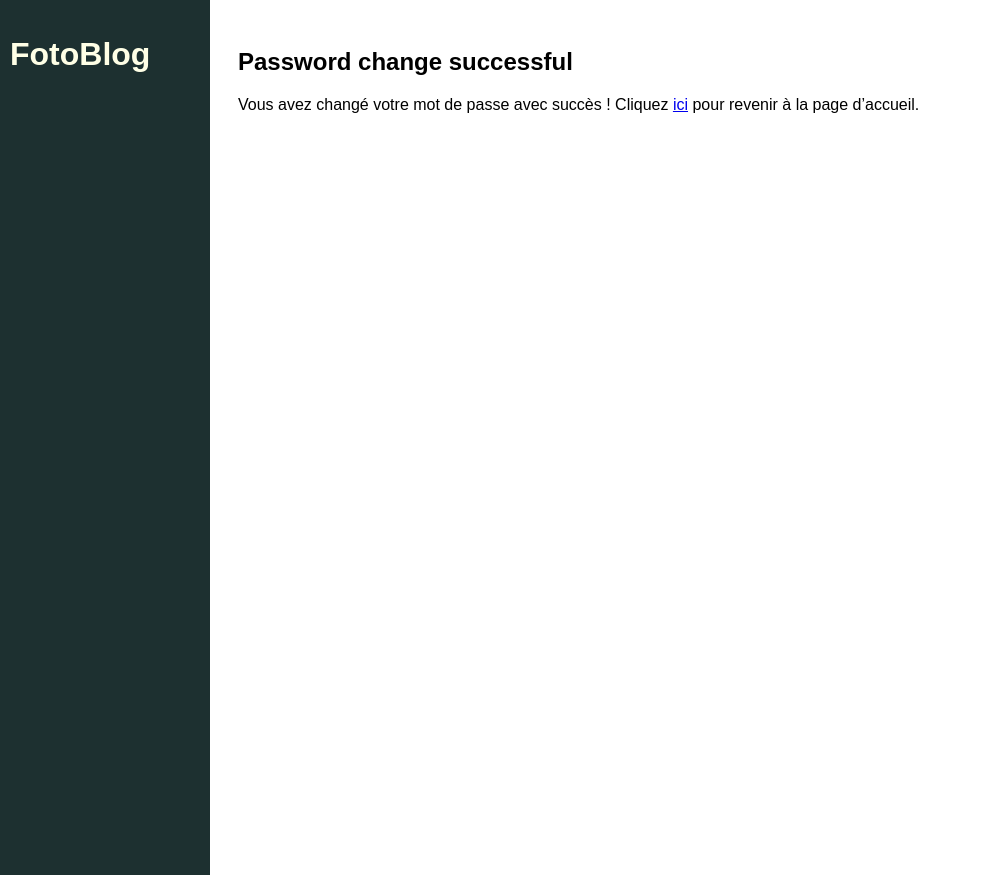
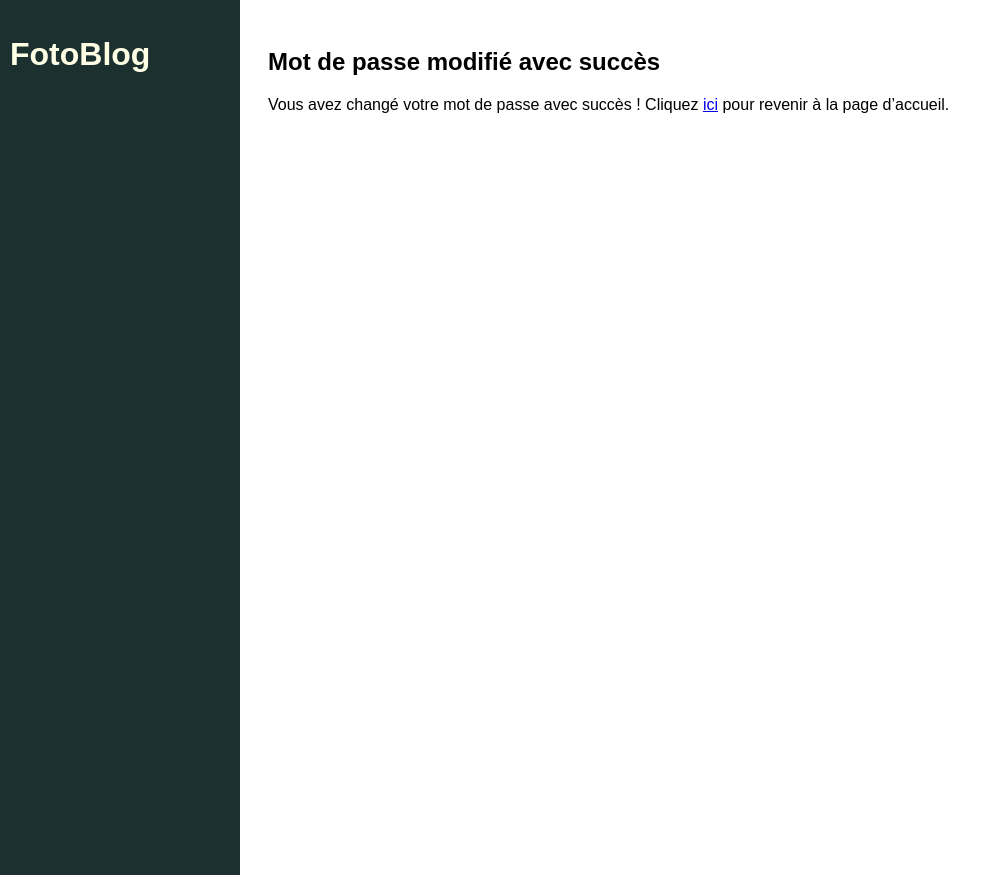
Before and after one commit to OpenClassrooms-Student-Center/7192426-Django-intermediaire, a Django app: template authentication/templates/authentication/password_change_done.html in a window 1280 px wide. Shown: the whole page, without its empty margins (0-999 px from the left). Run offline with Django 3.2, Linux system fonts and the light colour scheme; the template is opened without the code that fills it, so the values that code supplies are empty.

Commit message:
Added styling to the site: French translation

```diff
--- a/authentication/templates/authentication/login.html
+++ b/authentication/templates/authentication/login.html
@@ -1,6 +1,6 @@
 {% extends 'base.html' %}
 {% block content %}
-    <h2>Log in</h2>
+    <h2>Connexion</h2>
     <form method="post">
         {{ form.as_p }}
         {% csrf_token %}
--- a/authentication/templates/authentication/password_change_done.html
+++ b/authentication/templates/authentication/password_change_done.html
@@ -1,5 +1,5 @@
 {% extends 'base.html' %}
 {% block content %}
-    <h2>Password change successful</h2>
+    <h2>Mot de passe modifié avec succès</h2>
     <p>Vous avez changé votre mot de passe avec succès ! Cliquez <a href={% url 'home' %}>ici</a> pour revenir à la page d’accueil.</p>
 {% endblock content %}
--- a/authentication/templates/authentication/password_change_form.html
+++ b/authentication/templates/authentication/password_change_form.html
@@ -1,6 +1,6 @@
 {% extends 'base.html' %}
 {% block content %}
-    <h2>Change your Password</h2>
+    <h2>Changement de mot de passe</h2>
     <form method="post">
         {{ form.as_p }}
         {% csrf_token %}
--- a/static/app.css
+++ b/static/app.css
@@ -5,7 +5,7 @@ html {
 /* The sidebar menu */
 .sidebar {
     height: 100%; /* Full-height: remove this if you want "auto" height */
-    width: 190px; /* Set the width of the sidebar */
+    width: 220px; /* Set the width of the sidebar */
     position: fixed; /* Fixed Sidebar (stay in place on scroll) */
     z-index: 1; /* Stay on top */
     top: 0; /* Stay at the top */
@@ -32,7 +32,7 @@ html {
 
 /* Style page content */
 .main {
-    margin-left: 210px; /* Same as the width of the sidebar */
+    margin-left: 240px; /* Same as the width of the sidebar */
     padding: 20px;
 }
 
--- a/templates/base.html
+++ b/templates/base.html
@@ -8,13 +8,13 @@
         <div class="sidebar">
             <h1>FotoBlog</h1>
             {%  if user.is_authenticated %}
-                <p>Hey {{ user }}!</p>
+                <p>Salut, {{ user }} !</p>
                 <img class="avatar" src="{% static 'images/default_profile.png'%}">
-                <p><a href="{% url 'home' %}">Home</a></p>
-                <p><a href="{% url 'photo_upload' %}">Upload Photo</a></p>
-                <p><a href="">Change Profile Photo</a></p>
-                <p><a href="{% url 'password_change' %}">Change Password</a></p>
-                <p><a href="{% url 'logout' %}">Log Out</a></p>
+                <p><a href="{% url 'home' %}">Accueil</a></p>
+                <p><a href="{% url 'photo_upload' %}">Téléverser une photo</a></p>
+                <p><a href="">Changer la photo de profil</a></p>
+                <p><a href="{% url 'password_change' %}">Changer le mot de passe</a></p>
+                <p><a href="{% url 'logout' %}">Se déconnecter</a></p>
             {% endif %}
         </div>
         <div class="main">
```
